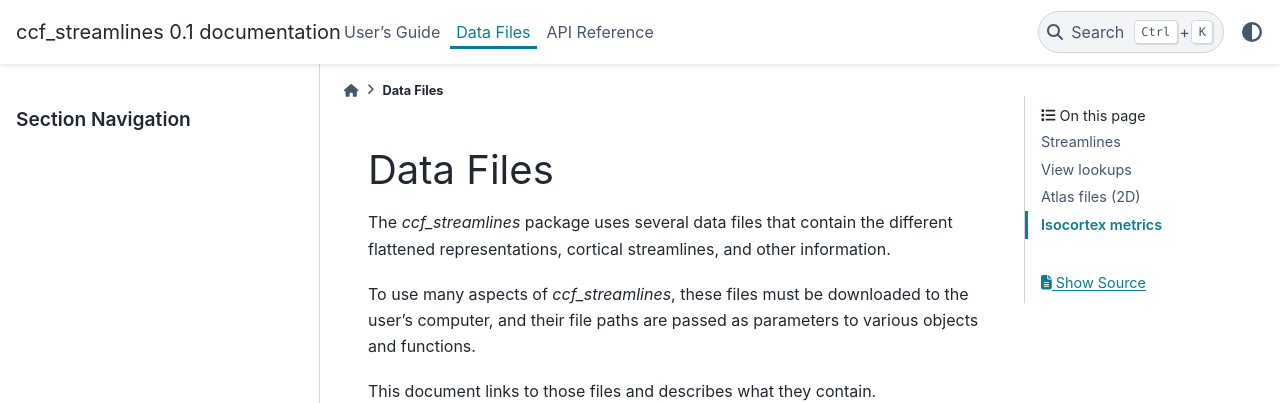
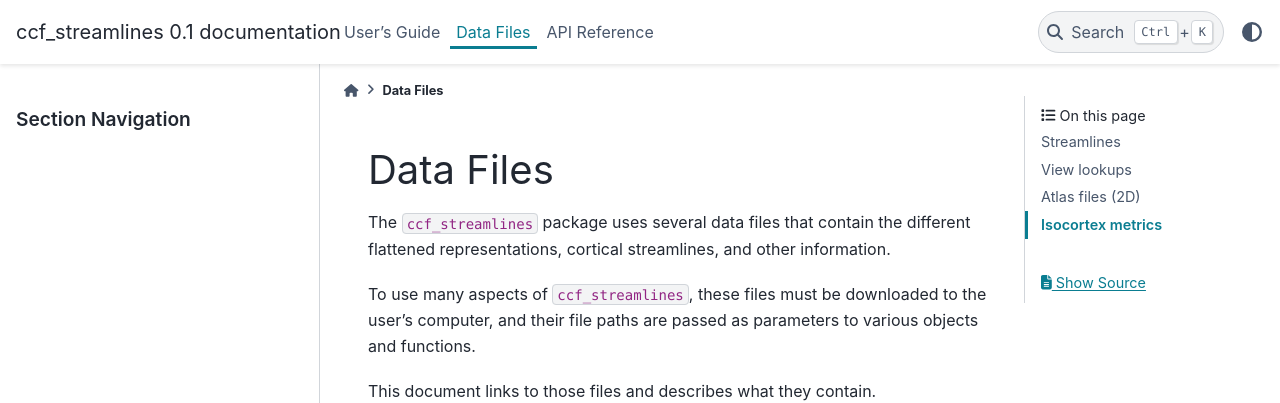
Before and after one commit to AllenInstitute/ccf_streamlines, a Sphinx documentation site: the page built from docs/source/data_files.rst, in a window 1280 px wide. Shown: the top 403 px of the page. Built offline with Sphinx 7.4.7 and the PyData theme 0.15.4, drawn with Linux system fonts in a browser that asks for light colours.

```diff
--- a/docs/source/data_files.rst
+++ b/docs/source/data_files.rst
@@ -1,10 +1,10 @@
 Data Files
 ==========
 
-The `ccf_streamlines` package uses several data files that contain the different flattened
+The ``ccf_streamlines`` package uses several data files that contain the different flattened
 representations, cortical streamlines, and other information.
 
-To use many aspects of `ccf_streamlines`, these files must be downloaded to the user's computer,
+To use many aspects of ``ccf_streamlines``, these files must be downloaded to the user's computer,
 and their file paths are passed as parameters to various objects and functions.
 
 This document links to those files and describes what they contain.
```
